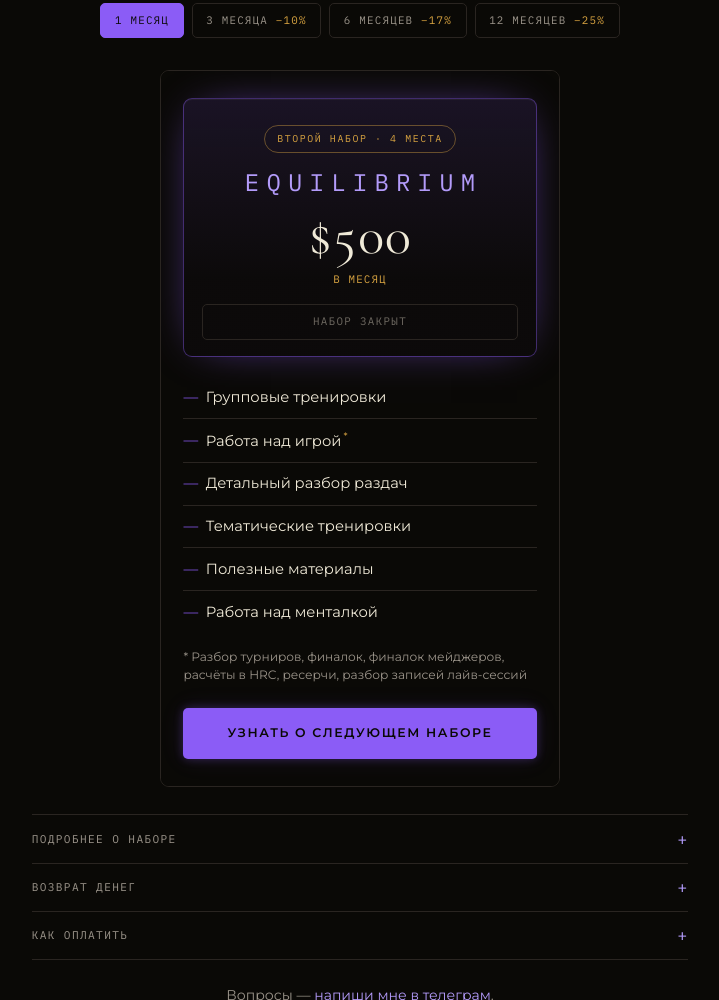
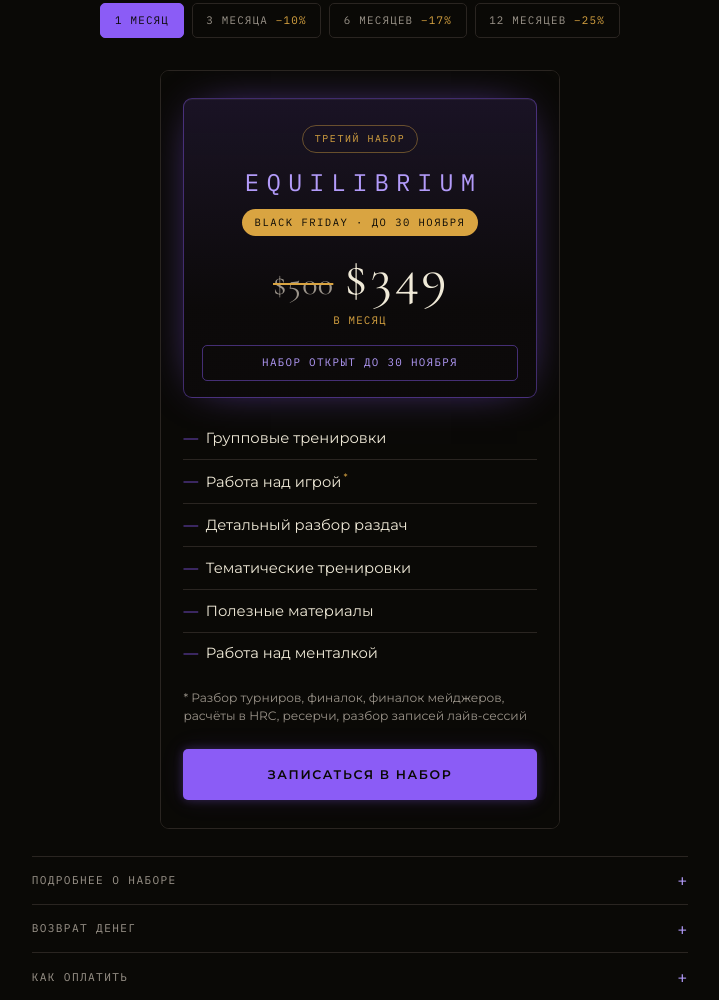
Before and after one commit to Leonishe/eqlbm-club, a plain HTML site: page club/index.html in a window 1280 px wide. Shown: the part 2256-3256 px from the top of the page, without its empty margins (280-999 px from the left). Drawn offline with nearby package versions, Linux system fonts and the light colour scheme.

Commit message:
Black Friday: $349 вместо $500 до 30 ноября, третий набор открыт
Главная и страница клуба: зачёркнутая цена, плашка акции, статус набора.
С 01.12.2026 00:00 МСК цена и статус возвращаются автоматически.

Co-Authored-By: Claude Opus 5.5 <noreply@anthropic.com>
Claude-Session: https://claude.ai/code/session_016jXg7LQwpaMevEor6bGyyh

```diff
--- a/club/index.html
+++ b/club/index.html
@@ -539,6 +539,9 @@ html{scrollbar-color:#3a332c var(--ink);scrollbar-width:auto}
 .tier .price-total:empty{margin:0}
 .tier-pr b{font-family:'Cormorant Garamond',serif;font-weight:400;font-size:3.4rem;line-height:1;color:var(--cream)}
 .tier-pr span{color:var(--cream-dim);font-size:.85rem}
+.tier-pr .old-pr{font-family:'Cormorant Garamond',serif;font-size:2rem;line-height:1;color:var(--cream-dim);margin-right:.7rem;text-decoration:line-through;text-decoration-color:var(--amber);text-decoration-thickness:2px}
+.tier-promo{display:inline-block;margin-top:.9rem;font-family:'IBM Plex Mono',monospace;font-size:.66rem;letter-spacing:.14em;text-transform:uppercase;color:var(--ink);background:var(--amber);border-radius:99px;padding:.3rem .8rem}
+.is-hidden{display:none!important}
 .tier-next{display:flex;align-items:center;gap:.5rem;margin-top:.9rem;padding:.5rem .7rem;border:1px solid rgba(217,164,65,.35);border-radius:5px;min-height:2.5rem}
 .tier-next i{font-style:normal;font-size:.76rem;color:var(--cream-dim)}
 .tier-next b{font-family:'IBM Plex Mono',monospace;font-weight:700;font-size:1rem;color:var(--amber)}
@@ -723,11 +726,12 @@ body{padding-bottom:clamp(2.5rem,8vw,4rem)}
   <div class="tiers is-solo">
     <div class="tier rv">
       <div class="tier-head">
-        <div class="tier-badge">Второй набор · 4 места</div>
+        <div class="tier-badge">Третий набор</div>
         <div class="tier-nm">EQUILIBRIUM</div>
-        <div class="tier-pr"><b id="e-mo">$500</b></div>
+        <div class="tier-promo" id="e-promo">Black Friday · до 30 ноября</div>
+        <div class="tier-pr"><s class="old-pr" id="e-old">$500</s><b id="e-mo">$349</b></div>
         <div class="price-total" id="e-total">в месяц</div>
-        <div class="tier-status is-soon" id="e-status">Набор откроется 26 октября</div>
+        <div class="tier-status is-open" id="e-status">Набор открыт до 30 ноября</div>
       </div>
       <ul class="ticks">
         <li>Групповые тренировки</li>
@@ -738,14 +742,14 @@ body{padding-bottom:clamp(2.5rem,8vw,4rem)}
         <li>Работа над менталкой</li>
       </ul>
       <p class="tick-note">* Разбор турниров, финалок, финалок мейджеров, расчёты в HRC, ресерчи, разбор записей лайв-сессий</p>
-      <a class="cta" id="e-cta" href="https://t.me/leonishe" target="_blank" rel="noopener">Написать заранее</a>
+      <a class="cta" id="e-cta" href="https://t.me/leonishe" target="_blank" rel="noopener">Записаться в набор</a>
     </div>
   </div>
 
   <div class="fine rv">
     <details>
       <summary>Подробнее о наборе</summary>
-      <p id="e-about">Второй набор откроется 26 октября и продлится до 1 ноября. Мест — 4. Напиши заранее, и я сообщу, когда набор откроется.</p>
+      <p id="e-about">Третий набор открыт до 30 ноября. Напиши мне в телеграм — расскажу детали и как оплатить.</p>
     </details>
     <details>
       <summary>Возврат денег</summary>
@@ -816,7 +820,18 @@ body{padding-bottom:clamp(2.5rem,8vw,4rem)}
 })();
 </script><script>
 (function(){
-  var base = 500;
+  /* Black Friday: $349 вместо $500 до 30.11.2026 включительно (МСК), потом цена возвращается сама */
+  var FULL = 500, SALE = 349;
+  var SALE_END = Date.UTC(2026, 10, 30, 21, 0); // 01.12.2026 00:00 МСК
+  var sale = Date.now() < SALE_END;
+  var base = sale ? SALE : FULL;
+  var oldEl = document.getElementById('e-old');
+  var promoEl = document.getElementById('e-promo');
+  if (!sale) {
+    if (oldEl) oldEl.classList.add('is-hidden');
+    if (promoEl) promoEl.classList.add('is-hidden');
+    document.getElementById('e-mo').textContent = '$' + FULL;
+  }
   var box = document.getElementById('periods');
   if (!box) return;
   var btns = box.querySelectorAll('button');
@@ -825,6 +840,7 @@ body{padding-bottom:clamp(2.5rem,8vw,4rem)}
     btns.forEach(function(b){ b.classList.toggle('is-on', b.dataset.p === String(months)); });
     var mo = Math.round(base * (1 - off / 100));
     document.getElementById('e-mo').textContent = money(mo);
+    if (sale && oldEl) oldEl.textContent = money(Math.round(FULL * (1 - off / 100)));
     var total = document.getElementById('e-total');
     var word = months === 1 ? 'месяц' : (months < 5 ? 'месяца' : 'месяцев');
     total.textContent = months === 1
@@ -838,18 +854,14 @@ body{padding-bottom:clamp(2.5rem,8vw,4rem)}
 </script>
 <script>
 (function(){
-  /* Статус набора по московскому времени: до 26.10 — скоро, 26.10–01.11 — открыт, потом — закрыт */
-  var OPEN = Date.UTC(2026, 9, 25, 21, 0);   // 26.10.2026 00:00 МСК
-  var CLOSE = Date.UTC(2026, 10, 1, 21, 0);  // 02.11.2026 00:00 МСК
-  var now = Date.now();
-  var st = now < OPEN ? 'soon' : (now < CLOSE ? 'open' : 'closed');
+  /* Третий набор открыт до 30.11 включительно (МСК), с 01.12 — закрыт */
+  var CLOSE = Date.UTC(2026, 10, 30, 21, 0);  // 01.12.2026 00:00 МСК
+  var st = Date.now() < CLOSE ? 'open' : 'closed';
   var T = {
-    soon:   {s:'Набор откроется 26 октября', c:'Написать заранее',
-             d:'Второй набор откроется 26 октября и продлится до 1 ноября. Мест — 4. Напиши заранее, и я сообщу, когда набор откроется.', h:'Набор в клуб'},
-    open:   {s:'Набор открыт до 1 ноября', c:'Записаться в набор',
-             d:'Второй набор открыт с 26 октября по 1 ноября. Мест — 4. Напиши мне в телеграм — расскажу детали и как оплатить.', h:'Записаться в набор'},
+    open:   {s:'Набор открыт до 30 ноября', c:'Записаться в набор',
+             d:'Третий набор открыт до 30 ноября. Напиши мне в телеграм — расскажу детали и как оплатить.', h:'Записаться в набор'},
     closed: {s:'Набор закрыт', c:'Узнать о следующем наборе',
-             d:'Второй набор закрыт. Напиши мне, чтобы узнать о следующем.', h:'Набор в клуб'}
+             d:'Третий набор закрыт. Напиши мне, чтобы узнать о следующем.', h:'Набор в клуб'}
   }[st];
   var el;
   if ((el = document.getElementById('e-status'))) { el.textContent = T.s; el.className = 'tier-status is-' + st; }
```
Also changed, not shown: index.html (+29 -17 lines).
